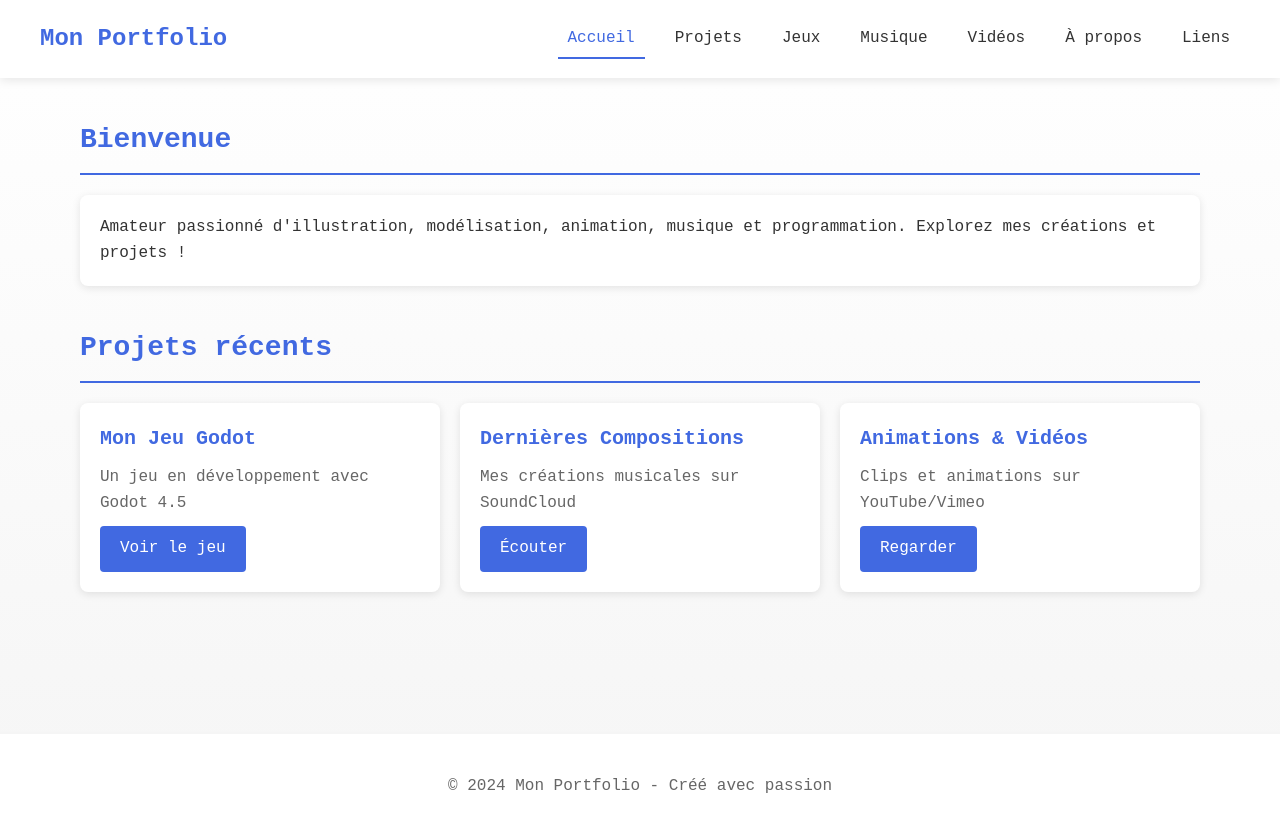
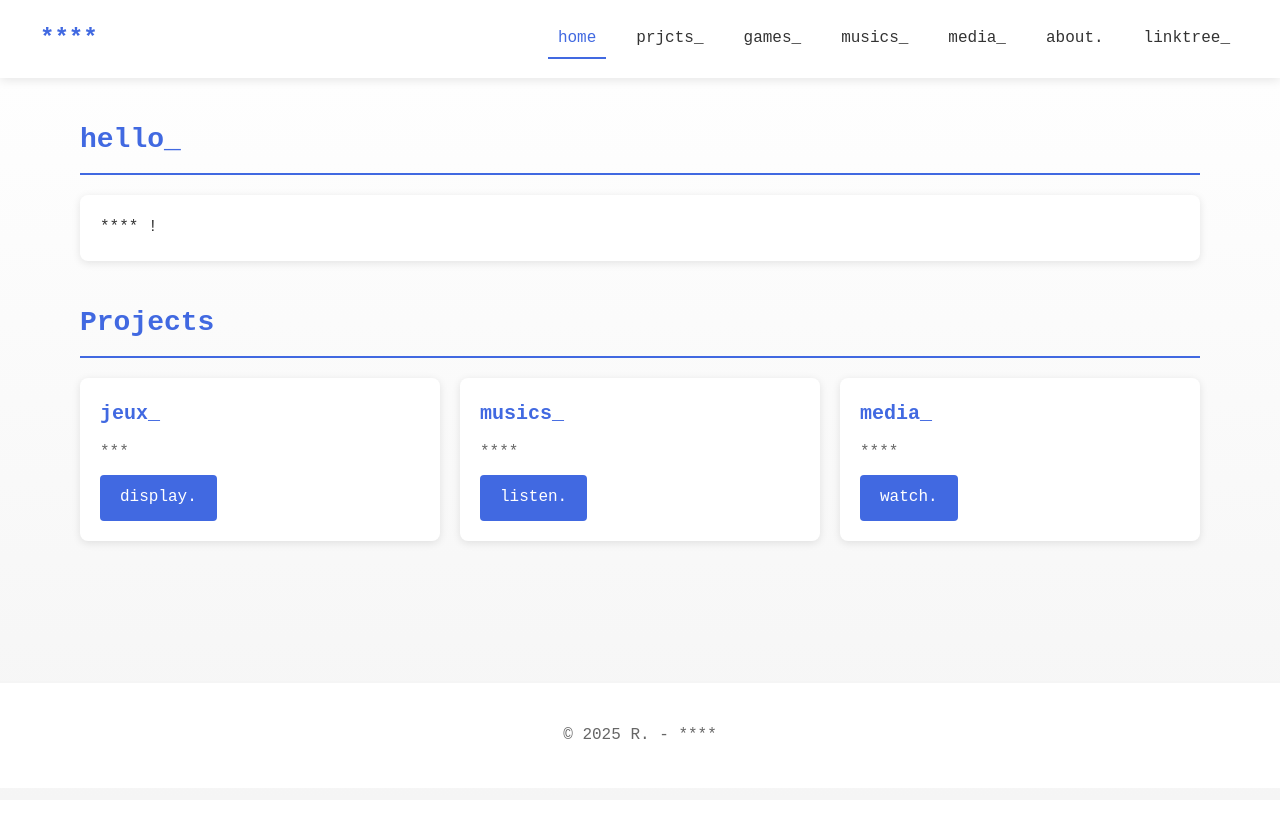
Before and after one commit to RoniCred/portfolio-main, a plain HTML site: page index.html in a window 1280 px wide. After the commit the page ends 800 px from the top, so only its background shows below. Drawn offline with Linux system fonts and the light colour scheme.

Commit message:
fix: categories name's changed

```diff
--- a/index.html
+++ b/index.html
@@ -210,16 +210,16 @@
          ============================================ -->
     <header class="header">
         <div class="nav-container">
-            <a href="index.html" class="logo">Mon Portfolio</a>
+            <a href="index.html" class="logo">****</a>
             <nav>
                 <ul class="nav-menu">
-                    <li><a href="index.html" class="active">Accueil</a></li>
-                    <li><a href="projets.html">Projets</a></li>
-                    <li><a href="jeux.html">Jeux</a></li>
-                    <li><a href="musique.html">Musique</a></li>
-                    <li><a href="videos.html">Vidéos</a></li>
-                    <li><a href="about.html">À propos</a></li>
-                    <li><a href="liens.html">Liens</a></li>
+                    <li><a href="index.html" class="active">home</a></li>
+                    <li><a href="projets.html">prjcts_</a></li>
+                    <li><a href="jeux.html">games_</a></li>
+                    <li><a href="musique.html">musics_</a></li>
+                    <li><a href="videos.html">media_</a></li>
+                    <li><a href="about.html">about.</a></li>
+                    <li><a href="liens.html">linktree_</a></li>
                 </ul>
             </nav>
         </div>
@@ -231,44 +231,43 @@
     <main class="main-container">
         <!-- Section d'accueil -->
         <section class="section">
-            <h1 class="section-title">Bienvenue</h1>
+            <h1 class="section-title">hello_</h1>
             <div class="card">
                 <p>
-                    Amateur passionné d'illustration, modélisation, animation, musique et programmation.
-                    Explorez mes créations et projets !
+                    **** !
                 </p>
             </div>
         </section>
 
         <!-- Grid de projets récents -->
         <section class="section">
-            <h2 class="section-title">Projets récents</h2>
+            <h2 class="section-title">Projects</h2>
             <div class="grid">
                 <!-- Card exemple 1 -->
                 <div class="card">
-                    <h3 class="card-title">Mon Jeu Godot</h3>
+                    <h3 class="card-title">jeux_</h3>
                     <p class="card-description">
-                        Un jeu en développement avec Godot 4.5
+                        ***
                     </p>
-                    <a href="jeux.html" class="btn">Voir le jeu</a>
+                    <a href="jeux.html" class="btn">display.</a>
                 </div>
 
                 <!-- Card exemple 2 -->
                 <div class="card">
-                    <h3 class="card-title">Dernières Compositions</h3>
+                    <h3 class="card-title">musics_</h3>
                     <p class="card-description">
-                        Mes créations musicales sur SoundCloud
+                        ****
                     </p>
-                    <a href="musique.html" class="btn">Écouter</a>
+                    <a href="musique.html" class="btn">listen.</a>
                 </div>
 
                 <!-- Card exemple 3 -->
                 <div class="card">
-                    <h3 class="card-title">Animations & Vidéos</h3>
+                    <h3 class="card-title">media_</h3>
                     <p class="card-description">
-                        Clips et animations sur YouTube/Vimeo
+                        ****
                     </p>
-                    <a href="videos.html" class="btn">Regarder</a>
+                    <a href="videos.html" class="btn">watch.</a>
                 </div>
             </div>
         </section>
@@ -278,7 +277,7 @@
          FOOTER (composant réutilisable)
          ============================================ -->
     <footer class="footer">
-        <p>&copy; 2024 Mon Portfolio - Créé avec passion</p>
+        <p>&copy; 2025 R.  - **** </p>
     </footer>
 
     <!-- ============================================
```
